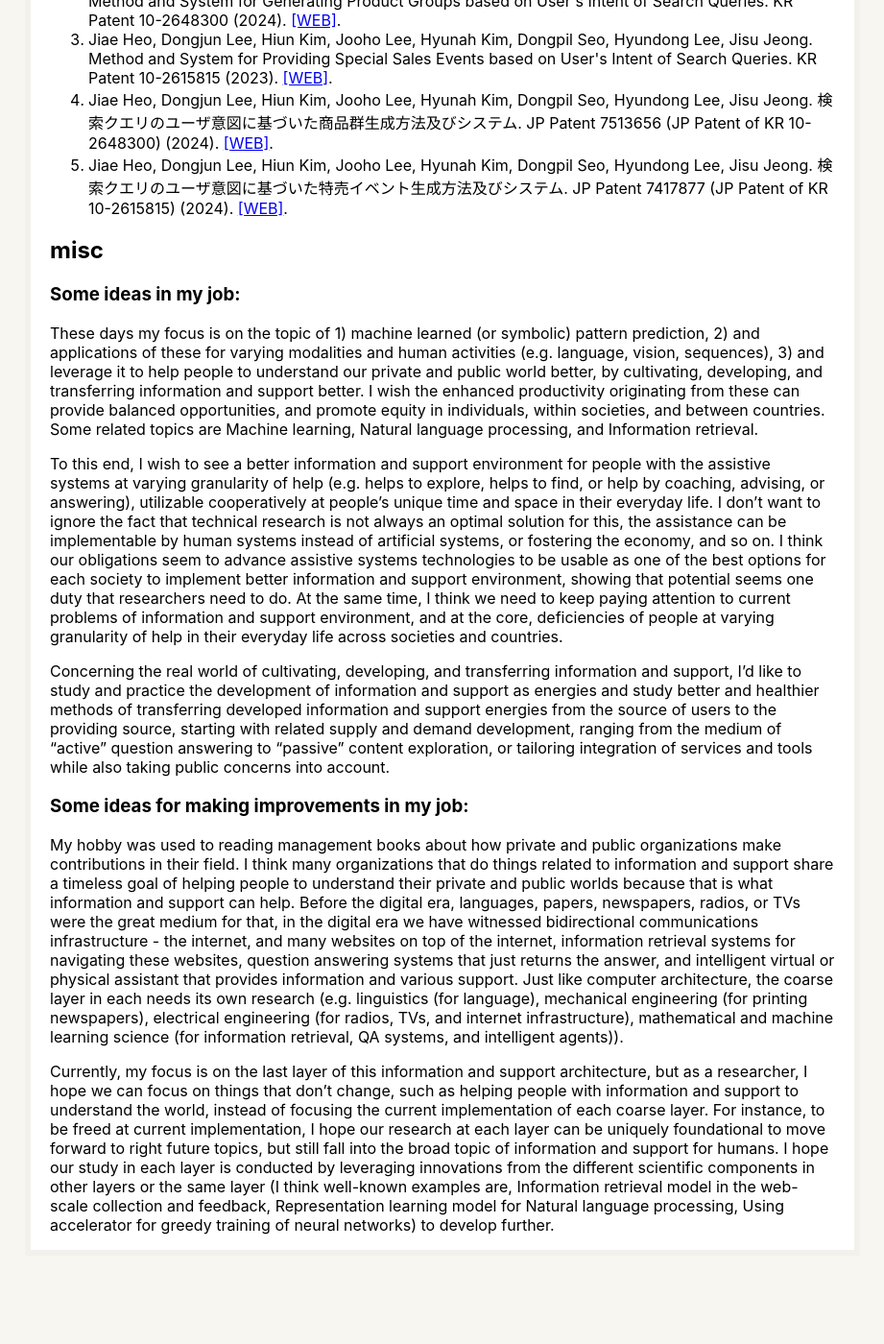
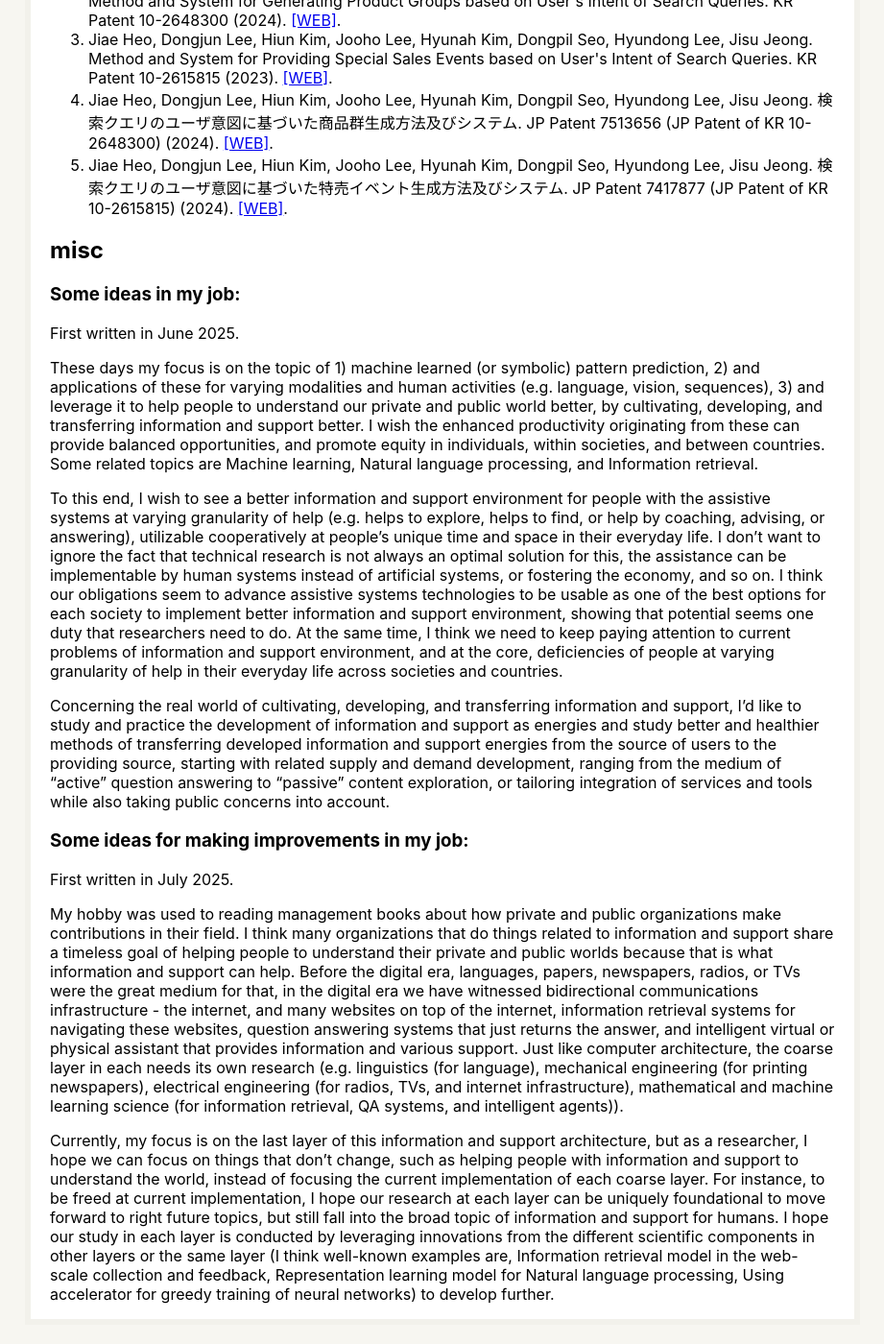
Before and after one commit to hiun/hiun.github.io, a Jekyll site: the page built from index.md, in a window 1280 px wide and 1400 px high, scrolled down 1036 px. Shown: the whole window at 96% size, without its empty margins (179-1100 px from the left). Built offline with Jekyll 4.4.1, drawn with Linux system fonts in a browser that asks for light colours; before the commit the page ends 2364 px from its top, so only the background shows below that.

Commit message:
Update index.md

```diff
--- a/index.md
+++ b/index.md
@@ -39,6 +39,8 @@ These are the papers among my works that I can share publicly (you can also try
 
 ### Some ideas in my job:
 
+First written in June 2025.
+
 {{ focus_area }}
 
 To this end, I wish to see a better information and support environment for people with the assistive systems at varying granularity of help (e.g. helps to explore, helps to find, or help by coaching, advising, or answering), utilizable cooperatively at people's unique time and space in their everyday life. I don't want to ignore the fact that technical research is not always an optimal solution for this, the assistance can be implementable by human systems instead of artificial systems, or fostering the economy, and so on. I think our obligations seem to advance assistive systems technologies to be usable as one of the best options for each society to implement better information and support environment, showing that potential seems one duty that researchers need to do. At the same time, I think we need to keep paying attention to current problems of information and support environment, and at the core, deficiencies of people at varying granularity of help in their everyday life across societies and countries.
@@ -46,6 +48,9 @@ To this end, I wish to see a better information and support environment for peop
 Concerning the real world of cultivating, developing, and transferring information and support, I'd like to study and practice the development of information and support as energies and study better and healthier methods of transferring developed information and support energies from the source of users to the providing source, starting with related supply and demand development, ranging from the medium of "active" question answering to "passive" content exploration, or tailoring integration of services and tools while also taking public concerns into account.
 
 ### Some ideas for making improvements in my job:
+
+First written in July 2025.
+
 My hobby was used to reading management books about how private and public organizations make contributions in their field. I think many organizations that do things related to information and support share a timeless goal of helping people to understand their private and public worlds because that is what information and support can help. Before the digital era, languages, papers, newspapers, radios, or TVs were the great medium for that, in the digital era we have witnessed bidirectional communications infrastructure - the internet, and many websites on top of the internet, information retrieval systems for navigating these websites, question answering systems that just returns the answer, and intelligent virtual or physical assistant that provides information and various support. Just like computer architecture, the coarse layer in each needs its own research (e.g. linguistics (for language), mechanical engineering (for printing newspapers), electrical engineering (for radios, TVs, and internet infrastructure), mathematical and machine learning science (for information retrieval, QA systems, and intelligent agents)).
 
 Currently, my focus is on the last layer of this information and support architecture, but as a researcher, I hope we can focus on things that don't change, such as helping people with information and support to understand the world, instead of focusing the current implementation of each coarse layer. For instance, to be freed at current implementation, I hope our research at each layer can be uniquely foundational to move forward to right future topics, but still fall into the broad topic of information and support for humans. I hope our study in each layer is conducted by leveraging innovations from the different scientific components in other layers or the same layer (I think well-known examples are, Information retrieval model in the web-scale collection and feedback, Representation learning model for Natural language processing, Using accelerator for greedy training of neural networks) to develop further.
```
